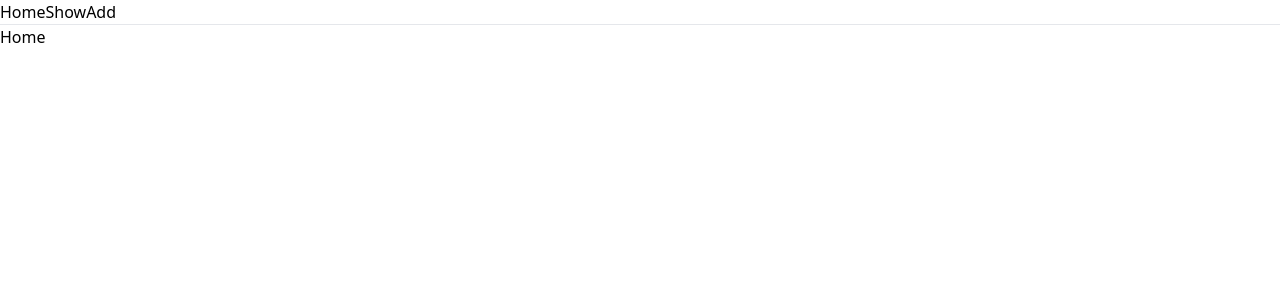
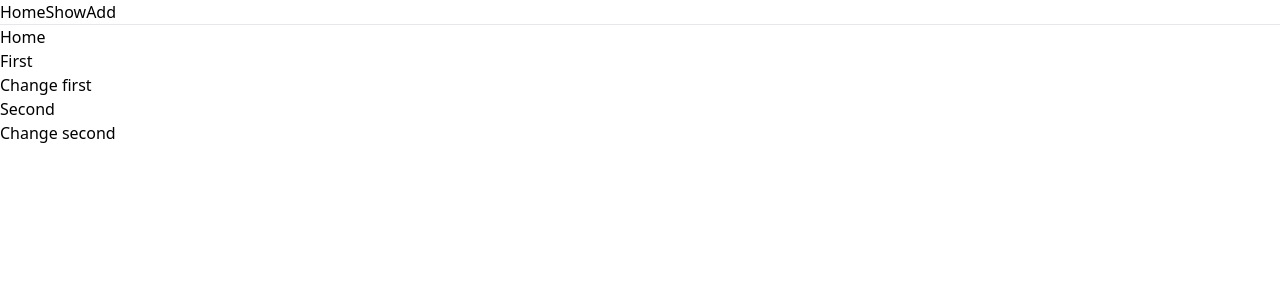
Before and after one commit to Dychord/React-Api, a React (Vite) app: page / in a window 1280 px wide. Shown: the top 300 px of the page. Built offline with nearby package versions, Linux system fonts and the light colour scheme.

Commit message:
understanding React Reconciliation

```diff
--- a/src/components/Home.jsx
+++ b/src/components/Home.jsx
@@ -1,6 +1,8 @@
-import React, { useEffect } from 'react'
+import React, { useEffect, useState } from 'react'
 
 function Home() {
+
+
   useEffect(()=>{
     console.log("Comp is created");
     return ()=>{
@@ -8,9 +10,17 @@ function Home() {
     }
   })
 
+  const [first, setFirst] = useState("First")
+  const [second, setSecond] = useState("Second")
 
   return (
-    <div>Home</div>
+    <>
+      <div>Home</div>
+        <h1 className="font-semibold rounded-md mt-10 ml-5">{first}</h1>
+        <button onClick={()=>(setFirst("First Changed"))} className="bg-green-500 text-white px-5 py-2 font-semibold rounded-md w-fit ml-5">Change first</button>
+        <h1 className="font-semibold rounded-md mt-10 ml-5">{second}</h1>
+        <button onClick={()=>(setSecond("Second Changed"))} className="bg-green-500 text-white px-5 py-2 font-semibold rounded-md w-fit ml-5 ">Change second</button>
+    </>
   )
 }
 
```
